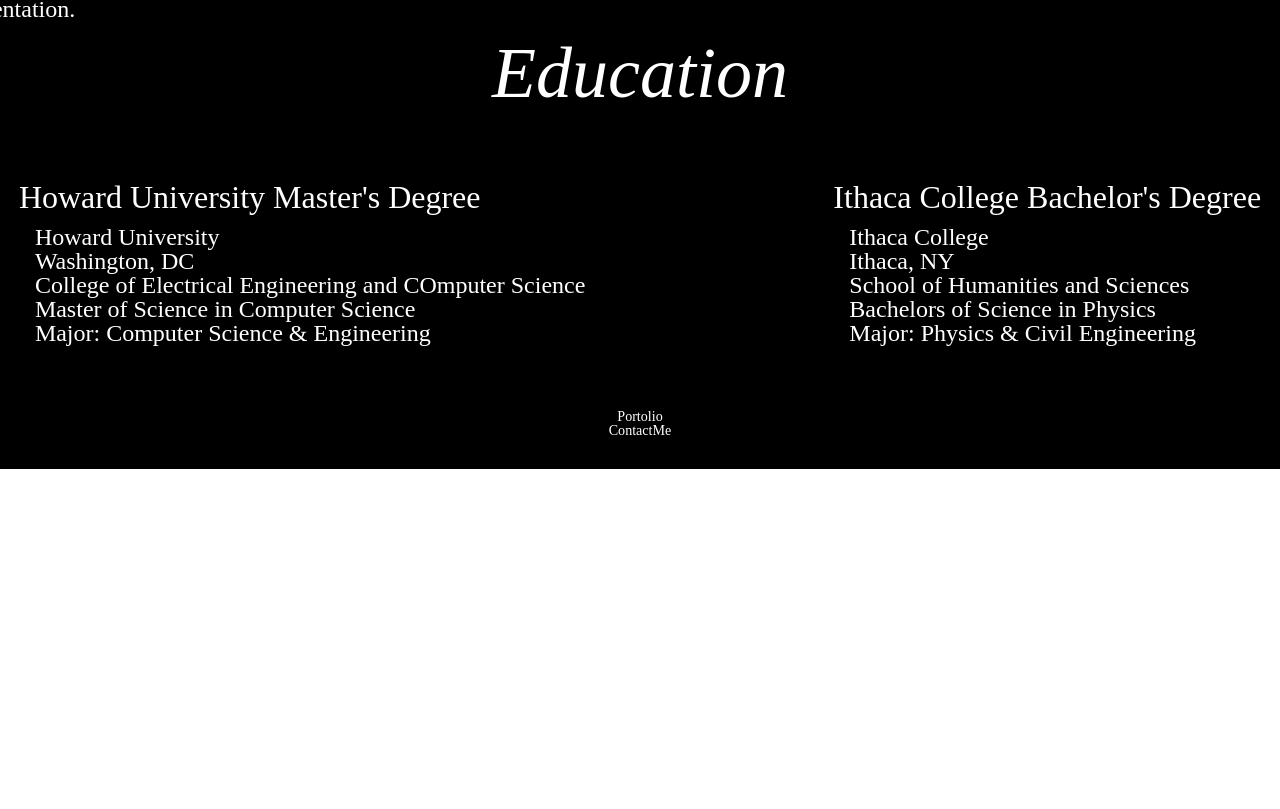
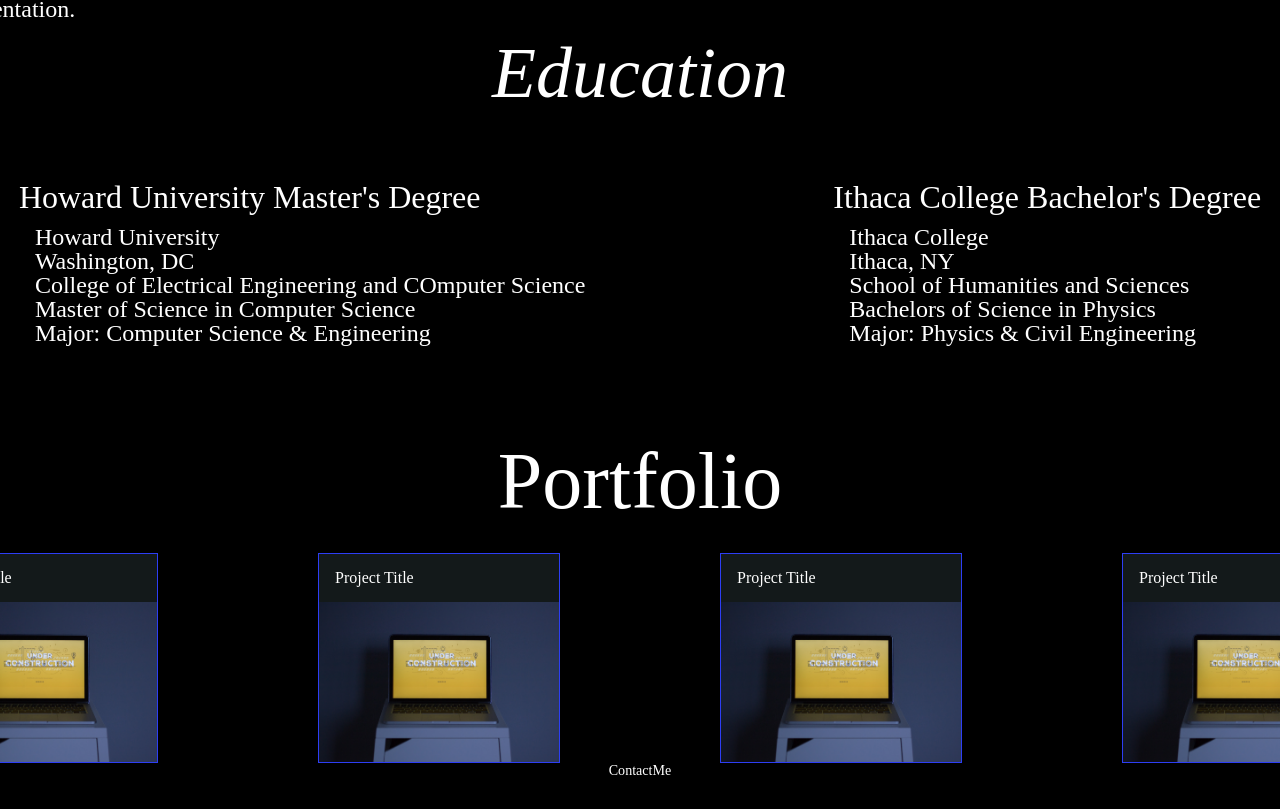
Before and after one commit to joshuahector86/professional_site_2023, a React (Vite) app: page / in a window 1280 px wide. Shown: the part 3525-4334 px from the top of the page. Before the commit the page ends 3994 px from the top, so only its background shows below. Built offline with nearby package versions, Linux system fonts and the light colour scheme.

Commit message:
adding portfolio content

```diff
--- a/src/Components/Portfolio/Portfolio.jsx
+++ b/src/Components/Portfolio/Portfolio.jsx
@@ -1,7 +1,21 @@
 import "./Portfolio.scss";
+import {
+  FirstProject,
+  SecondProject,
+} from "./PortfolioComponent/PortfolioComponent";
 
 function Portfolio() {
-  return <div>Portolio</div>;
+  return (
+    <div className="portfolio">
+      <div className="portfolio-title">Portfolio</div>
+      <div className="portfolio-component-container">
+        <FirstProject />
+        <SecondProject />
+        <SecondProject />
+        <SecondProject />
+      </div>
+    </div>
+  );
 }
 
 export default Portfolio;
--- a/src/Components/Portfolio/Portfolio.scss
+++ b/src/Components/Portfolio/Portfolio.scss
@@ -0,0 +1,14 @@
+.portfolio {
+  display: flex;
+  flex-direction: column;
+  align-items: center;
+  min-width: 60rem;
+  .portfolio-title {
+    font-size: 5rem;
+    padding: 2rem;
+  }
+  .portfolio-component-container {
+    display: flex;
+    gap: 10rem;
+  }
+}
--- /dev/null
+++ b/src/Components/Portfolio/PortfolioComponent/PortfolioComponent.jsx
@@ -0,0 +1,23 @@
+import "./PortfolioComponent.scss";
+
+import construction_image from "../../../assets/under_construction_image.jpg";
+
+function FirstProject() {
+  return (
+    <div className="project-box">
+      <div className="project-title">Project Title</div>
+      <img src={construction_image} alt="under-construction-image-here" />
+    </div>
+  );
+}
+
+function SecondProject() {
+  return (
+    <div className="project-box">
+      <div className="project-title">Project Title</div>
+      <img src={construction_image} alt="under-construction-image-here" />
+    </div>
+  );
+}
+
+export { FirstProject, SecondProject };
--- /dev/null
+++ b/src/Components/Portfolio/PortfolioComponent/PortfolioComponent.scss
@@ -0,0 +1,24 @@
+.project-box {
+  width: 15rem;
+  height: 13rem;
+  background: #13191a;
+  border: solid #2d3ef4 1px;
+
+  .project-title {
+    font-size: 1rem;
+    padding: 1rem;
+  }
+  img {
+    width: 15rem;
+    max-width: 20rem;
+  }
+}
+
+.project-box:hover {
+  background: #2d3ef4;
+  width: 20rem;
+  height: 16.35rem;
+  img {
+    width: 20rem;
+  }
+}
```
Also changed, not shown: src/assets/under_construction_image.jpg (added).
